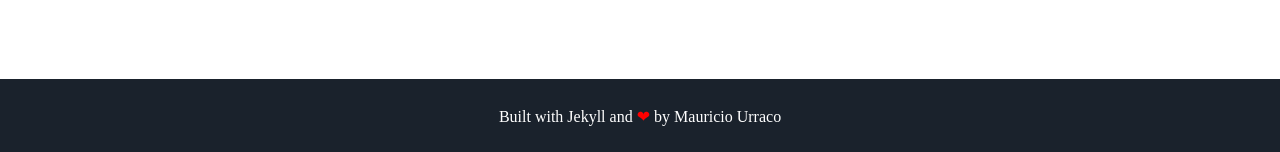
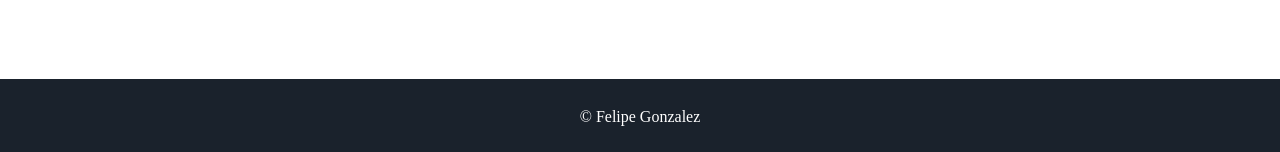
Before and after one commit to fgonzcat/fgonzcat.github.io, a Jekyll site: the page built from index.html, in a window 1280 px wide. Shown: the part 1944-2096 px from the top of the page. Built offline with Jekyll 4.4.1, drawn with Linux system fonts in a browser that asks for light colours; some web fonts are replaced.

Commit message:
Trying to change footer, favicon, and some fonts

```diff
--- a/_includes/footer.html
+++ b/_includes/footer.html
@@ -1,7 +1,8 @@
 <footer class="footer">
-    <!-- <p>&copy; {{ site.username }}</p> -->
-    <p>Built with Jekyll and <span class="love">❤</span> by <a href="https://github.com/murraco">Mauricio Urraco</a></p>
+     <p>&copy; {{ site.username }}</p>
+    <!-- <p>Built with Jekyll and <span class="love">❤</span> by <a href="https://github.com/murraco">Mauricio Urraco</a></p> -->
 </footer>
 <script src="{{ '/assets/js/particles.min.js' | prepend: site.baseurl }}"></script>
 <script src="{{ '/assets/js/sweet-scroll.min.js' | prepend: site.baseurl }}"></script>
 <script src="{{ '/assets/js/main.js' | prepend: site.baseurl }}"></script>
+{% include google-analytics.html %}
--- a/src/styles/_base.scss
+++ b/src/styles/_base.scss
@@ -12,9 +12,7 @@ body {
     font-size: 100%;
     line-height: 1.5;
     color: #555;
-
-    font-family: 'Antic Slab', serif;
-    font-weight: 400;
+    font-family: 'Montserrat', sans-serif;
 }
 article, aside, figcaption, figure, footer, header, nav, section {
     display: block;
```
Also changed, not shown: assets/favicon.png, screenshot.png (added).
